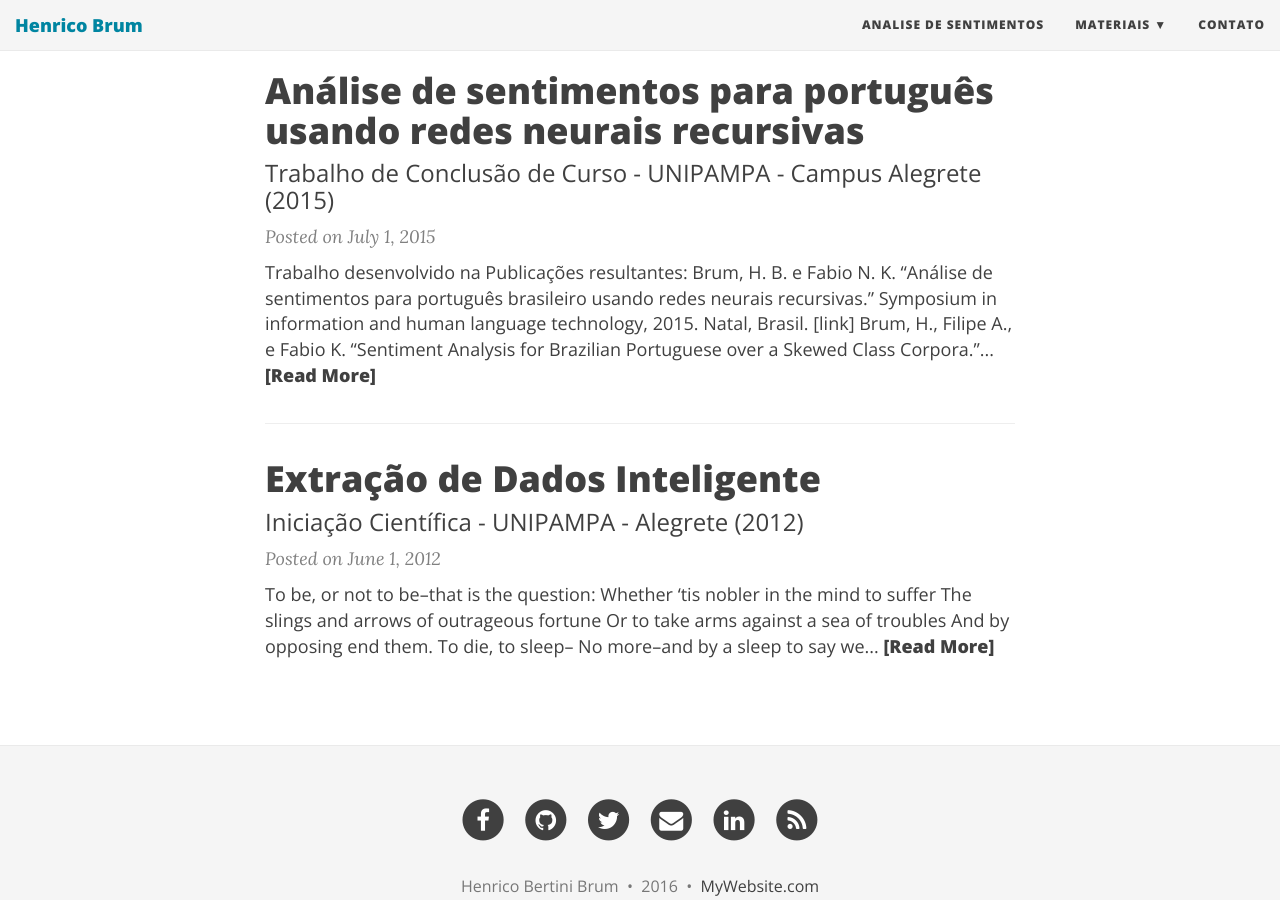
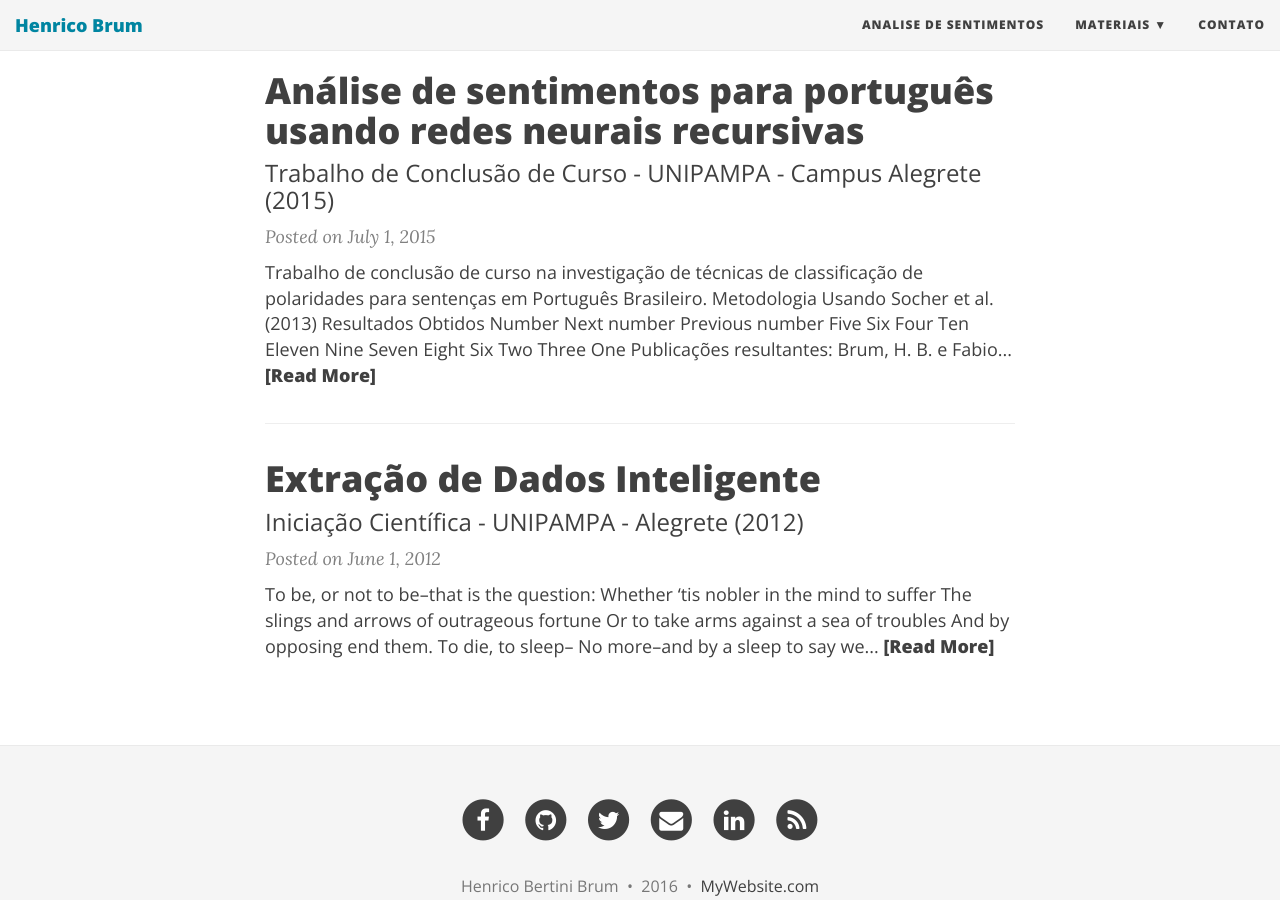
Before and after one commit to HenricoBrum/HenricoBrum.github.io, a Jekyll site: the page built from index.html, in a window 1280 px wide and 900 px high, scrolled down 525 px. Built offline with Jekyll 4.4.1, drawn with Linux system fonts in a browser that asks for light colours; nearby versions of some CDN libraries; the list of posts is cut into pages by our own code.

Commit message:
Stylesheet

```diff
--- a/_posts/2015-07-01-tcc.md
+++ b/_posts/2015-07-01-tcc.md
@@ -4,7 +4,20 @@ title: Análise de sentimentos para português usando redes neurais recursivas
 subtitle: Trabalho de Conclusão de Curso - UNIPAMPA - Campus Alegrete (2015)
 ---
 
-Trabalho desenvolvido na
+Trabalho de conclusão de curso na investigação de técnicas de classificação de polaridades para sentenças em Português Brasileiro.
+
+### Metodologia
+
+Usando Socher et al. (2013)
+
+## Resultados Obtidos
+
+| Number | Next number | Previous number |
+| :------ |:--- | :--- |
+| Five | Six | Four |
+| Ten | Eleven | Nine |
+| Seven | Eight | Six |
+| Two | Three | One |
 
 ## Publicações resultantes:
 
```
Also changed, not shown: other parts of _posts/2015-07-01-tcc.md (+0 -7 lines).
